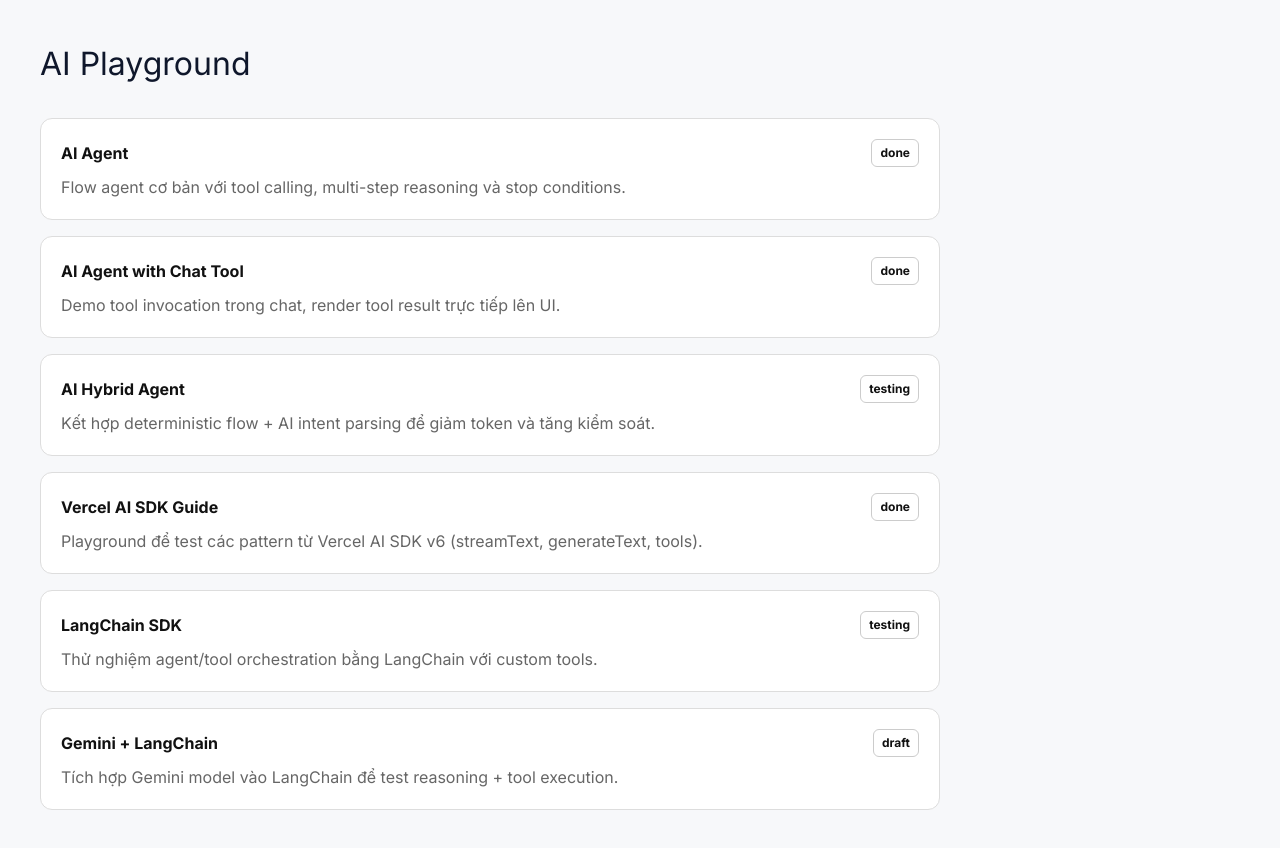
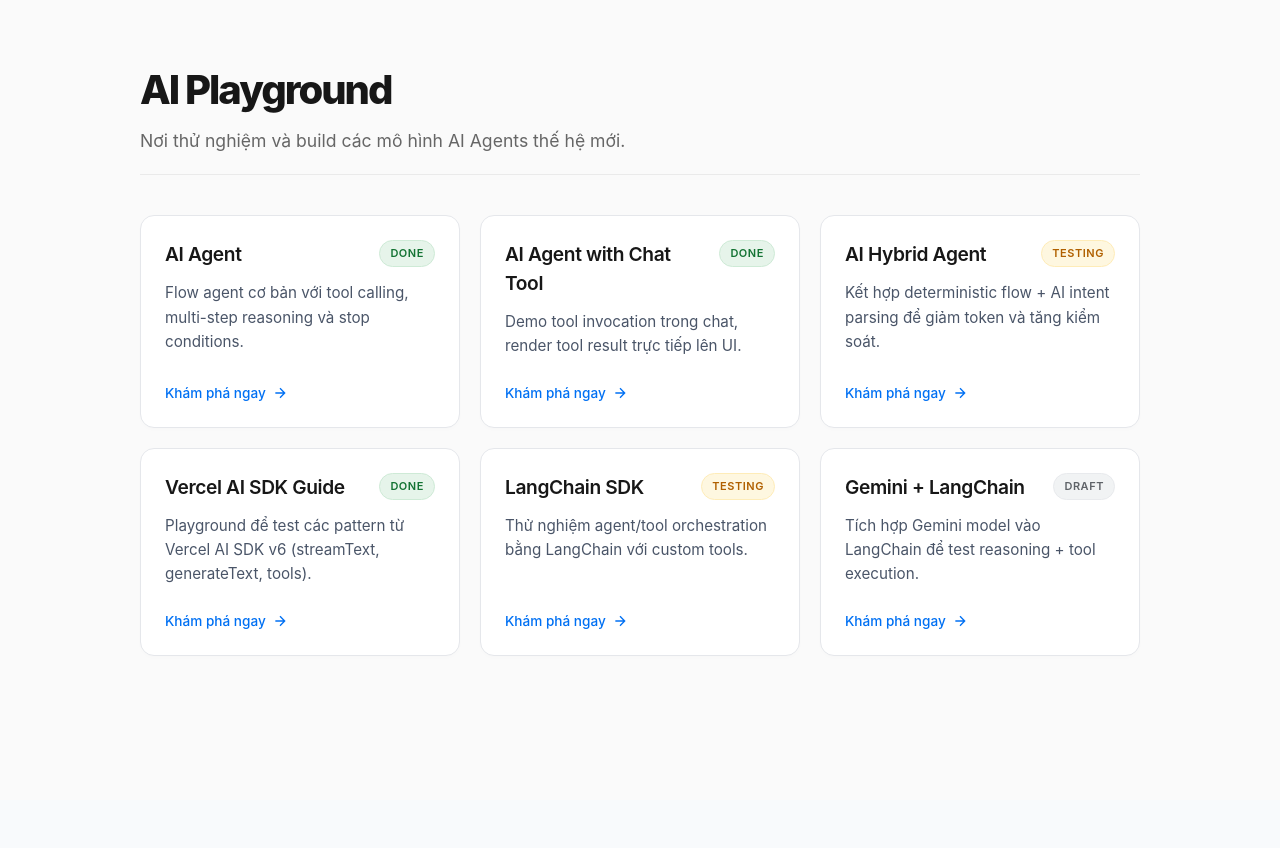
Before and after one commit to phxbinh/TrungNguyen, a Next.js app: page / in a window 1280 px wide. After the commit the page ends 800 px from the top, so only its background shows below. Built offline with nearby package versions, Linux system fonts and the light colour scheme.

Commit message:
Update page.tsx

```diff
--- a/src/app/page.tsx
+++ b/src/app/page.tsx
@@ -93,6 +93,7 @@ const linkStyle: React.CSSProperties = {
 */
 
 
+/*
 // app/page.tsx
 import Link from 'next/link';
 import React from 'react';
@@ -212,3 +213,229 @@ const badgeStyle = (status: string): React.CSSProperties => ({
   fontSize: '12px',
   border: '1px solid #ccc',
 });
+
+*/
+
+
+
+
+
+
+
+
+
+
+
+
+// app/page.tsx
+import Link from 'next/link';
+import React from 'react';
+
+const routes = [
+  {
+    href: '/ai-agent',
+    title: 'AI Agent',
+    summary:
+      'Flow agent cơ bản với tool calling, multi-step reasoning và stop conditions.',
+    status: 'done',
+  },
+  {
+    href: '/chat-tool',
+    title: 'AI Agent with Chat Tool',
+    summary:
+      'Demo tool invocation trong chat, render tool result trực tiếp lên UI.',
+    status: 'done',
+  },
+  {
+    href: '/ai-hybrid-chat',
+    title: 'AI Hybrid Agent',
+    summary:
+      'Kết hợp deterministic flow + AI intent parsing để giảm token và tăng kiểm soát.',
+    status: 'testing',
+  },
+  {
+    href: '/vercel-guides',
+    title: 'Vercel AI SDK Guide',
+    summary:
+      'Playground để test các pattern từ Vercel AI SDK v6 (streamText, generateText, tools).',
+    status: 'done',
+  },
+  {
+    href: '/langchain-sdk',
+    title: 'LangChain SDK',
+    summary:
+      'Thử nghiệm agent/tool orchestration bằng LangChain với custom tools.',
+    status: 'testing',
+  },
+  {
+    href: '/use-gemini-in-langchain',
+    title: 'Gemini + LangChain',
+    summary:
+      'Tích hợp Gemini model vào LangChain để test reasoning + tool execution.',
+    status: 'draft',
+  },
+];
+
+export default function HomePage() {
+  return (
+    <div style={containerStyle}>
+      <div style={wrapperStyle}>
+        <header style={headerStyle}>
+          <h1 style={headingStyle}>AI Playground</h1>
+          <p style={subheadingStyle}>
+            Nơi thử nghiệm và build các mô hình AI Agents thế hệ mới.
+          </p>
+        </header>
+
+        <div style={listStyle}>
+          {routes.map((route) => (
+            <Link key={route.href} href={route.href} style={cardStyle} className="playground-card">
+              <div style={cardHeaderStyle}>
+                <span style={cardTitleStyle}>{route.title}</span>
+                <span style={badgeStyle(route.status)}>
+                  {route.status}
+                </span>
+              </div>
+              <p style={summaryStyle}>{route.summary}</p>
+
+              <div style={cardFooterStyle}>
+                <span>Khám phá ngay</span>
+                <svg width="16" height="16" viewBox="0 0 24 24" fill="none" stroke="currentColor" strokeWidth="2">
+                  <path d="M5 12h14M12 5l7 7-7 7"/>
+                </svg>
+              </div>
+            </Link>
+          ))}
+        </div>
+      </div>
+
+      {/* Thêm một chút CSS global nhỏ để xử lý hiệu ứng Hover mượt mà mà Inline Style không làm tốt được */}
+      <style dangerouslySetInnerHTML={{__html: `
+        .playground-card {
+          transition: all 0.2s ease-in-out !important;
+        }
+        .playground-card:hover {
+          border-color: #000 !important;
+          transform: translateY(-4px);
+          box-shadow: 0 12px 20px rgba(0, 0, 0, 0.04) !important;
+        }
+        .playground-card:hover svg {
+          transform: translateX(4px);
+          transition: transform 0.2s ease;
+        }
+      `}} />
+    </div>
+  );
+}
+
+// Styles
+const containerStyle: React.CSSProperties = {
+  minHeight: '100vh',
+  background: '#fafafa', // Nền xám rất nhẹ kiểu Vercel
+  color: '#171717',
+  fontFamily: '-apple-system, BlinkMacSystemFont, "Segoe UI", Roboto, sans-serif',
+  padding: '60px 20px',
+};
+
+const wrapperStyle: React.CSSProperties = {
+  maxWidth: '1000px',
+  margin: '0 auto',
+};
+
+const headerStyle: React.CSSProperties = {
+  marginBottom: '40px',
+  borderBottom: '1px solid #eaeaea',
+  paddingBottom: '20px',
+};
+
+const headingStyle: React.CSSProperties = {
+  fontSize: '2.5rem',
+  fontWeight: 800,
+  letterSpacing: '-0.05em',
+  margin: '0 0 8px 0',
+};
+
+const subheadingStyle: React.CSSProperties = {
+  color: '#666',
+  fontSize: '1.1rem',
+  margin: 0,
+};
+
+const listStyle: React.CSSProperties = {
+  display: 'grid',
+  gridTemplateColumns: 'repeat(auto-fill, minmax(300px, 1fr))', // Tự động chia cột tùy màn hình
+  gap: '20px',
+};
+
+const cardStyle: React.CSSProperties = {
+  display: 'flex',
+  flexDirection: 'column',
+  justifyContent: 'space-between',
+  padding: '24px',
+  border: '1px solid #e5e7eb',
+  borderRadius: '14px',
+  background: '#ffffff',
+  textDecoration: 'none',
+  color: 'inherit',
+  boxShadow: '0 2px 4px rgba(0, 0, 0, 0.01)',
+};
+
+const cardHeaderStyle: React.CSSProperties = {
+  display: 'flex',
+  justifyContent: 'space-between',
+  alignItems: 'flex-start',
+  gap: '12px',
+  marginBottom: '12px',
+};
+
+const cardTitleStyle: React.CSSProperties = {
+  fontSize: '1.2rem',
+  fontWeight: 600,
+  letterSpacing: '-0.02em',
+};
+
+const summaryStyle: React.CSSProperties = {
+  margin: '0 0 24px 0',
+  color: '#4a5568',
+  fontSize: '0.95rem',
+  lineHeight: 1.6,
+  flexGrow: 1, // Đẩy footer xuống đáy card nếu text ngắn ngắn dài dài khác nhau
+};
+
+const cardFooterStyle: React.CSSProperties = {
+  display: 'flex',
+  alignItems: 'center',
+  gap: '6px',
+  fontSize: '0.85rem',
+  fontWeight: 500,
+  color: '#0070f3', // Màu xanh tạo điểm nhấn action
+};
+
+// Định nghĩa màu cho từng loại trạng thái
+const getStatusColors = (status: string) => {
+  switch (status) {
+    case 'done':
+      return { bg: '#e6f4ea', text: '#137333', border: '#ceead6' };
+    case 'testing':
+      return { bg: '#fef7e0', text: '#b06000', border: '#feecb8' };
+    case 'draft':
+    default:
+      return { bg: '#f1f3f4', text: '#5f6368', border: '#e8eaed' };
+  }
+};
+
+const badgeStyle = (status: string): React.CSSProperties => {
+  const colors = getStatusColors(status);
+  return {
+    padding: '4px 10px',
+    borderRadius: '99px', // Dạng dẹt viên thuốc (pill badge) nhìn hiện đại hơn
+    fontSize: '11px',
+    fontWeight: 600,
+    textTransform: 'uppercase',
+    letterSpacing: '0.05em',
+    backgroundColor: colors.bg,
+    color: colors.text,
+    border: `1px solid ${colors.border}`,
+    whiteSpace: 'nowrap',
+  };
+};
```
